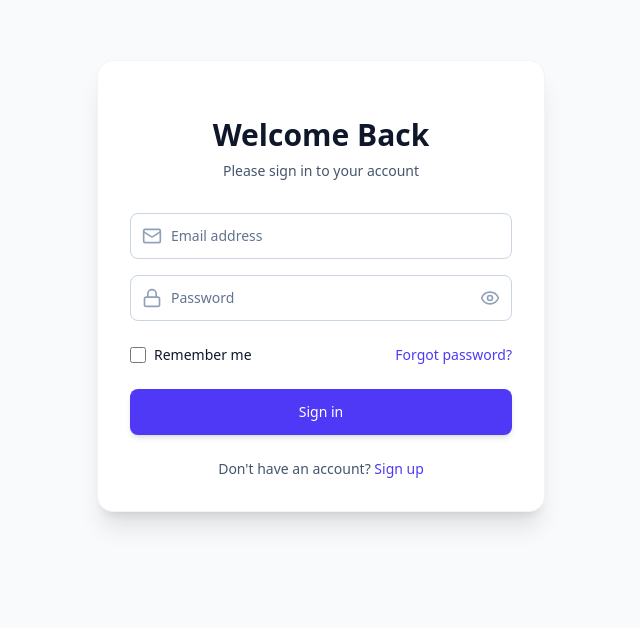
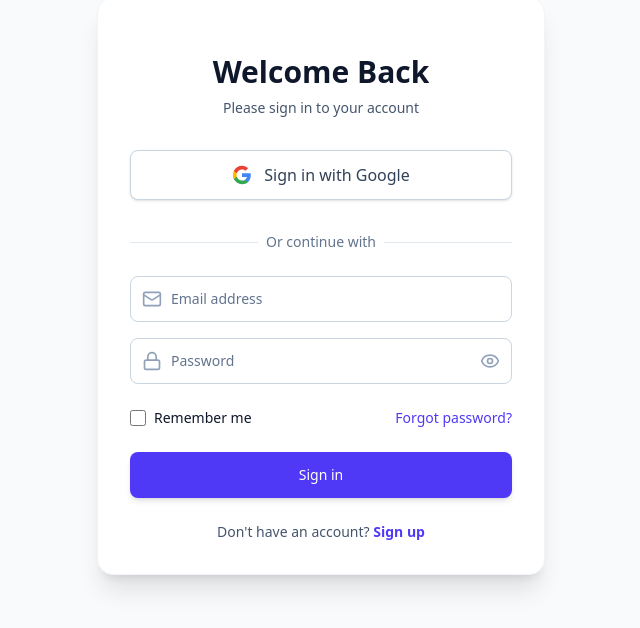
Before and after one commit to Mahmudulislamshuvo/firebase-practice-with-react-form-hook, a React (Vite) app: page /login in a window 1280 px wide. Shown: the part 114-742 px from the top of the page, without its empty margins (319-959 px from the left). Built offline with nearby package versions, Linux system fonts and the light colour scheme.

Commit message:
Gooogle login done

```diff
--- a/src/components/Login.jsx
+++ b/src/components/Login.jsx
@@ -1,7 +1,7 @@
 import { useState } from "react";
 import { Mail, Lock, Eye, EyeOff } from "lucide-react";
 import { Link, useNavigate } from "react-router-dom";
-import { loginWithEmailAndPassword } from "../firebase";
+import { loginWithEmailAndPassword, registerWithGmail } from "../firebase"; // registerWithGmail ইম্পোর্ট করা হয়েছে
 
 const Login = () => {
   const navigate = useNavigate();
@@ -33,6 +33,19 @@ const Login = () => {
     }
   };
 
+  // google login handler
+  const handleGoogleSignIn = async () => {
+    try {
+      const user = await registerWithGmail();
+      console.log("Logged user", user);
+      if (user) {
+        navigate("/dashboard");
+      }
+    } catch (error) {
+      console.log("Google Sign-In Error:", error);
+    }
+  };
+
   return (
     <div className="min-h-screen flex items-center justify-center bg-slate-50 px-4 sm:px-6 lg:px-8">
       <div className="max-w-md w-full space-y-8 bg-white p-8 rounded-2xl shadow-xl border border-slate-100">
@@ -44,59 +57,88 @@ const Login = () => {
             Please sign in to your account
           </p>
         </div>
-        <form className="mt-8 space-y-6" onSubmit={(e) => e.preventDefault()}>
+
+        {/* Google Sign-In Button */}
+        <div className="mt-8">
+          <button
+            onClick={handleGoogleSignIn}
+            className="w-full flex items-center justify-center gap-3 px-4 py-3 border border-slate-300 rounded-lg shadow-sm bg-white text-slate-700 font-medium hover:bg-slate-50 transition-all active:scale-95"
+          >
+            <svg className="w-5 h-5" viewBox="0 0 24 24">
+              <path
+                d="M22.56 12.25c0-.78-.07-1.53-.2-2.25H12v4.26h5.92c-.26 1.37-1.04 2.53-2.21 3.31v2.77h3.57c2.08-1.92 3.28-4.74 3.28-8.09z"
+                fill="#4285F4"
+              />
+              <path
+                d="M12 23c2.97 0 5.46-.98 7.28-2.66l-3.57-2.77c-.98.66-2.23 1.06-3.71 1.06-2.86 0-5.29-1.93-6.16-4.53H2.18v2.84C3.99 20.53 7.7 23 12 23z"
+                fill="#34A853"
+              />
+              <path
+                d="M5.84 14.09c-.22-.66-.35-1.36-.35-2.09s.13-1.43.35-2.09V7.07H2.18C1.43 8.55 1 10.22 1 12s.43 3.45 1.18 4.93l3.66-2.84z"
+                fill="#FBBC05"
+              />
+              <path
+                d="M12 5.38c1.62 0 3.06.56 4.21 1.66l3.15-3.15C17.45 2.09 14.97 1 12 1 7.7 1 3.99 3.47 2.18 7.07l3.66 2.84c.87-2.6 3.3-4.53 6.16-4.53z"
+                fill="#EA4335"
+              />
+            </svg>
+            Sign in with Google
+          </button>
+        </div>
+
+        {/* Divider */}
+        <div className="relative my-6">
+          <div className="absolute inset-0 flex items-center">
+            <div className="w-full border-t border-slate-200"></div>
+          </div>
+          <div className="relative flex justify-center text-sm">
+            <span className="px-2 bg-white text-slate-500 font-medium">
+              Or continue with
+            </span>
+          </div>
+        </div>
+
+        <form className="mt-4 space-y-6" onSubmit={(e) => e.preventDefault()}>
           <div className="space-y-4">
-            <div>
-              <label htmlFor="email-address" className="sr-only">
-                Email address
-              </label>
             <div className="relative">
               <div className="absolute inset-y-0 left-0 pl-3 flex items-center pointer-events-none">
                 <Mail className="h-5 w-5 text-slate-400" />
               </div>
               <input
-                  id="email-address"
                 name="email"
                 type="email"
-                  autoComplete="email"
+                required
                 value={loginCreadentials.email}
                 onChange={handleLoginDataChange}
-                  required
-                  className="appearance-none relative block w-full pl-10 pr-3 py-3 border border-slate-300 placeholder-slate-500 text-slate-900 rounded-lg focus:outline-none focus:ring-2 focus:ring-indigo-500 focus:border-indigo-500 focus:z-10 sm:text-sm transition-colors"
+                className="appearance-none block w-full pl-10 pr-3 py-3 border border-slate-300 placeholder-slate-500 text-slate-900 rounded-lg focus:outline-none focus:ring-2 focus:ring-indigo-500 focus:border-indigo-500 sm:text-sm transition-colors"
                 placeholder="Email address"
               />
             </div>
-            </div>
-            <div>
-              <label htmlFor="password" className="sr-only">
-                Password
-              </label>
+
             <div className="relative">
               <div className="absolute inset-y-0 left-0 pl-3 flex items-center pointer-events-none">
                 <Lock className="h-5 w-5 text-slate-400" />
               </div>
               <input
-                  id="password"
                 name="password"
                 type={showPassword ? "text" : "password"}
-                  autoComplete="current-password"
+                required
                 value={loginCreadentials.password}
                 onChange={handleLoginDataChange}
-                  required
-                  className="appearance-none relative block w-full pl-10 pr-10 py-3 border border-slate-300 placeholder-slate-500 text-slate-900 rounded-lg focus:outline-none focus:ring-2 focus:ring-indigo-500 focus:border-indigo-500 focus:z-10 sm:text-sm transition-colors"
+                className="appearance-none block w-full pl-10 pr-10 py-3 border border-slate-300 placeholder-slate-500 text-slate-900 rounded-lg focus:outline-none focus:ring-2 focus:ring-indigo-500 focus:border-indigo-500 sm:text-sm transition-colors"
                 placeholder="Password"
               />
-                <div
-                  className="absolute inset-y-0 right-0 pr-3 flex items-center cursor-pointer"
+              <button
+                type="button"
+                className="absolute inset-y-0 right-0 pr-3 flex items-center"
                 onClick={() => setShowPassword(!showPassword)}
               >
                 {showPassword ? (
-                    <EyeOff className="h-5 w-5 text-slate-400" />
+                  <EyeOff className="h-5 w-5 text-slate-400 hover:text-slate-600" />
                 ) : (
-                    <Eye className="h-5 w-5 text-slate-400" />
+                  <Eye className="h-5 w-5 text-slate-400 hover:text-slate-600" />
                 )}
-                </div>
-              </div>
+              </button>
             </div>
           </div>
 
@@ -104,43 +146,68 @@ const Login = () => {
             <div className="flex items-center">
               <input
                 id="remember-me"
-                name="remember-me"
                 type="checkbox"
                 className="h-4 w-4 text-indigo-600 focus:ring-indigo-500 border-slate-300 rounded cursor-pointer"
               />
               <label
                 htmlFor="remember-me"
-                className="ml-2 block text-sm text-slate-900"
+                className="ml-2 block text-sm text-slate-900 cursor-pointer"
               >
                 Remember me
               </label>
             </div>
-
             <div className="text-sm">
               <Link
                 to="/forgot-password"
-                className="font-medium text-indigo-600 hover:text-indigo-500 transition-colors"
+                size="sm"
+                className="font-medium text-indigo-600 hover:text-indigo-500"
               >
                 Forgot password?
               </Link>
             </div>
           </div>
 
-          <div>
           <button
             type="submit"
             onClick={handleLoginWithEmailAndPassword}
-              className="group relative w-full flex justify-center py-3 px-4 border border-transparent text-sm font-medium rounded-lg text-white bg-indigo-600 hover:bg-indigo-700 focus:outline-none focus:ring-2 focus:ring-offset-2 focus:ring-indigo-500 transition-all transform hover:-translate-y-0.5 shadow-md hover:shadow-lg"
+            disabled={loading}
+            className={`group relative w-full flex justify-center py-3 px-4 border border-transparent text-sm font-medium rounded-lg text-white ${
+              loading ? "bg-indigo-400" : "bg-indigo-600 hover:bg-indigo-700"
+            } transition-all transform active:scale-95 shadow-md`}
           >
-              {loading ? "Signing in..." : "Sign in"}
+            {loading ? (
+              <span className="flex items-center gap-2">
+                <svg
+                  className="animate-spin h-5 w-5 text-white"
+                  viewBox="0 0 24 24"
+                >
+                  <circle
+                    className="opacity-25"
+                    cx="12"
+                    cy="12"
+                    r="10"
+                    stroke="currentColor"
+                    strokeWidth="4"
+                    fill="none"
+                  />
+                  <path
+                    className="opacity-75"
+                    fill="currentColor"
+                    d="M4 12a8 8 0 018-8V0C5.373 0 0 5.373 0 12h4z"
+                  />
+                </svg>
+                Signing in...
+              </span>
+            ) : (
+              "Sign in"
+            )}
           </button>
-          </div>
 
           <div className="text-center text-sm text-slate-600">
             Don't have an account?{" "}
             <Link
               to="/register"
-              className="font-medium text-indigo-600 hover:text-indigo-500 transition-colors"
+              className="font-semibold text-indigo-600 hover:text-indigo-500"
             >
               Sign up
             </Link>
--- a/src/components/Register.jsx
+++ b/src/components/Register.jsx
@@ -41,7 +41,9 @@ const Register = () => {
     try {
       const user = await registerWithGmail();
       console.log("Logged in user:", user);
-      navigate("/dashboard");
+      if (user) {
+        navigate("/dashboard");
+      }
     } catch (error) {
       console.log(error);
     }
--- a/src/firebase.js
+++ b/src/firebase.js
@@ -61,8 +61,18 @@ const loginWithEmailAndPassword = async (email, password) => {
   }
 };
 
+const loginWithGmail = async () => {
+  try {
+    const response = await signInWithPopup(auth, googleProvider);
+    return response.user;
+  } catch (error) {
+    throw new Error(error);
+  }
+};
+
 export {
   registerWithEmailAndPassword,
   registerWithGmail,
   loginWithEmailAndPassword,
+  loginWithGmail,
 };
```
Lines whose indentation alone changed are shown as unchanged.
